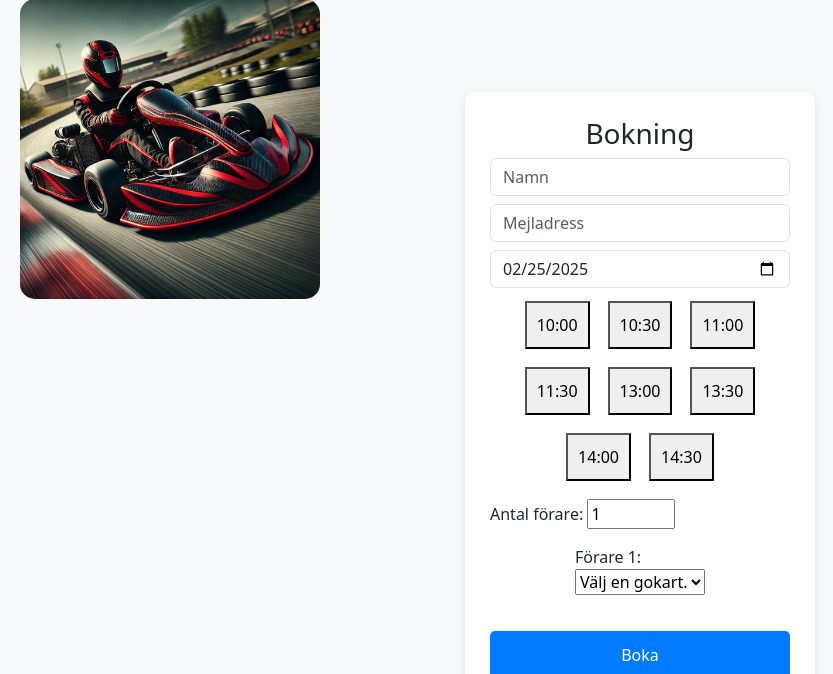
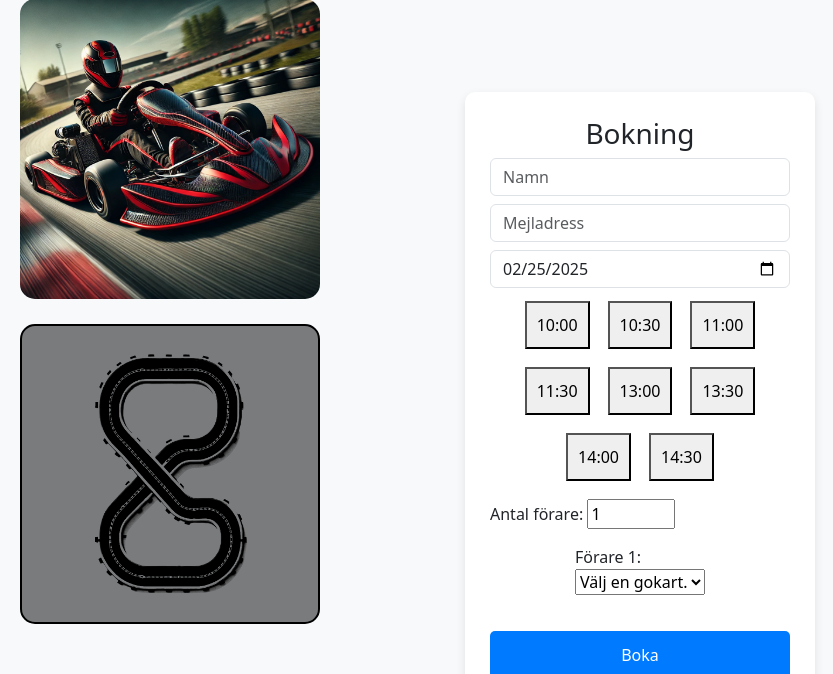
Before and after one commit to EliasDDev/gokart, a Django app: page / in a window 1280 px wide. Shown: the part 126-800 px from the top of the page, without its empty margins (0-833 px from the left). Run offline with Django 5.2, Linux system fonts and the light colour scheme; data that the repository does not hold is empty.

Commit message:
Updated index.html and style.css
Lade till en bild på gokart banan.

```diff
--- a/gokart/app/static/css/style.css
+++ b/gokart/app/static/css/style.css
@@ -36,26 +36,37 @@ html, body {
 }
 
 /* Position the first image */
-.image-container {
+.first-image {
     position: absolute;
     top: 125px; /* Keeps the first image below the header */
     left: 0;
     margin-left: 20px;
 }
 
-/* Make both images responsive */
-.image-container img {
-    width: 100%;
-    max-width: 300px;  /* Justera storleken vid behov */
+/* Position the second image below the first one */
+/* Container for the second image */
+.second-image {
+    position: absolute;
+    top: 450px; /* Justera efter behov */
+    left: 20px;
+    width: 300px; /* Matchar första bilden */
     height: auto;
-    border-radius: 15px;  /* Gör hörnen rundare, justera värdet för att ändra rundningen */
+    background-color: #797B7D; /* Färgen mitt emellan */
+    padding: 10px; /* Utrymme runt bilden */
+    border-radius: 15px; /* Rundade hörn */
+    border: 2px solid black; /* Svart kant */
+    display: flex;
+    justify-content: center;
+    align-items: center;
 }
 
-/* Optional: Space between images */
-.image-container {
-    margin-bottom: 20px;  /* Add space between the two images */
+/* Make both images responsive and round corners */
+.first-image img, .second-image img {
+    width: 100%;
+    max-width: 300px; /* Adjust size */
+    height: auto;
+    border-radius: 15px; /* Rounds the corners */
 }
-
 
 /* Button styling */
 .submit-btn {
--- a/gokart/app/templates/index.html
+++ b/gokart/app/templates/index.html
@@ -40,9 +40,14 @@
             </form>
         </div>
 
-        <!-- Image beside the form -->
-        <div class="image-container">
+        <!-- First image -->
+        <div class="first-image">
             <img src="../static/assets/image3.png" alt="Gokart" class="img-fluid">
+        </div>
+
+        <!-- Second image below the first one -->
+        <div class="second-image">
+            <img src="../static/assets/image2.png" alt="Gokart" class="img-fluid">
         </div>
     </div>
     <script>
```
